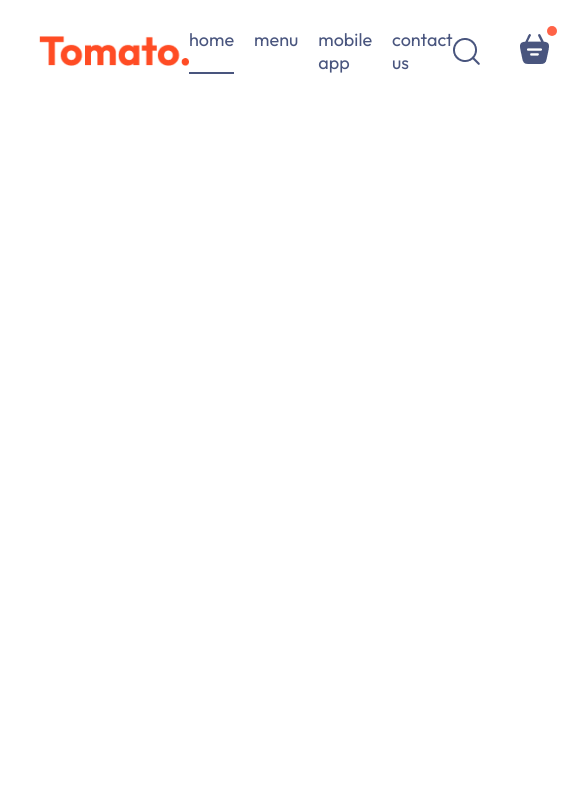
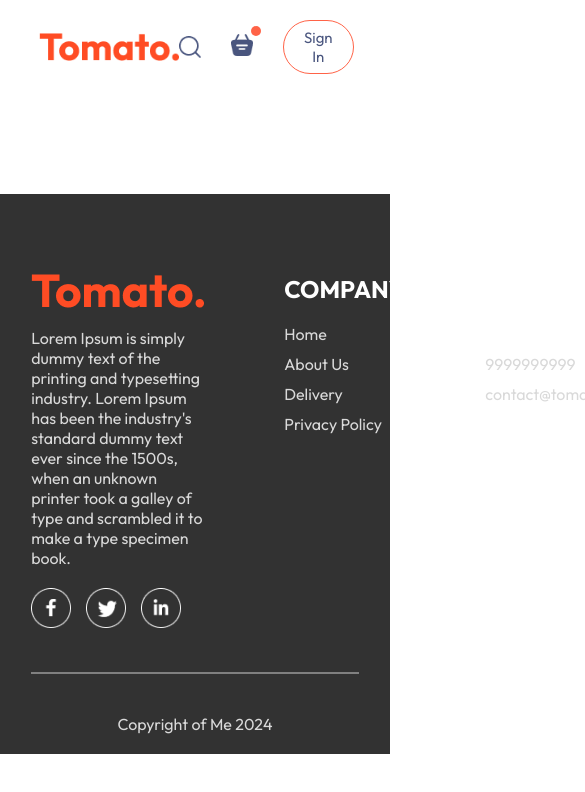
Before and after one commit to MJenius/BetterPESwiggy, a React (Vite) app in the folder frontend/: page /order in a window 390 px wide. Shown: the top 792 px of the page, 585 px wide, since content can reach past the window. Built offline with nearby package versions, Linux system fonts and the light colour scheme.

Commit message:
Login Popup and Screen Sizing

```diff
--- a/frontend/src/App.jsx
+++ b/frontend/src/App.jsx
@@ -1,12 +1,14 @@
-import React from 'react'
+import React, { useState } from 'react'
 import { Route, Routes } from 'react-router-dom'
 import Navbar from './components/Navbar/Navbar'
 import Home from './pages/Home/Home'
 import Cart from './pages/Cart/Cart'
 import PlaceOrder from './pages/PlaceOrder/PlaceOrder'
+import Footer from './components/Footer/Footer'
 
 const App = () => {
   return (
+    <>
       <div className='app'>
         <Navbar/>
         <Routes>
@@ -15,6 +17,8 @@
           <Route path="/order" element={<PlaceOrder/>}/>
         </Routes>
       </div>
+      <Footer/>
+    </>
   )
 }
 
--- /dev/null
+++ b/frontend/src/components/AppDownload/AppDownload.css
@@ -0,0 +1,26 @@
+.app-download {
+    margin: auto auto;
+    margin-top: 100px;
+    font-size: max(3vw,20px);
+    text-align: center;
+    font-weight: 500;
+}
+
+.app-download-platforms {
+    display: flex;
+    justify-content: center;
+    gap: max(2vw,10px);
+    margin-top: 40px;
+}
+
+.app-download-platforms img {
+    width: max(30vw,120px);
+    max-width: 180px;
+    transition: 0.5s;
+    cursor: pointer;
+}
+
+
+.app-download-platforms img:hover {
+    transform: scale(1.05);
+}
--- /dev/null
+++ b/frontend/src/components/AppDownload/AppDownload.jsx
@@ -0,0 +1,17 @@
+import React from 'react'
+import './AppDownload.css'
+import { assets } from '../../assets/assets'
+
+const AppDownload = () => {
+  return (
+    <div className='app-download' id='app-download'>
+      <p>For Better Experience Download <br/> Tomato App</p>
+      <div className='app-download-platforms'>
+        <img src={assets.play_store} alt=''/>
+        <img src={assets.app_store} alt=''/>
+      </div>
+    </div>
+  )
+}
+
+export default AppDownload
--- /dev/null
+++ b/frontend/src/components/Footer/Footer.css
@@ -0,0 +1,49 @@
+.footer {
+    color: #d9d9d9;
+    background-color: #323232;
+    display: flex;
+    flex-direction: column;
+    align-items: center;
+    gap: 20px;
+    padding: 20px 8vw;
+    padding-top: 80px;
+    margin-top: 100px;
+}
+
+.footer-content {
+    width: 100%;
+    display: grid;
+    grid-template-columns: 2fr 1fr 1fr;
+    gap: 80px;
+}
+
+.footer-content-left , .footer-content-right , .footer-content-center {
+    display: flex;
+    flex-direction: column;
+    align-items: start;
+    gap: 20px;
+}
+
+
+.footer-content-left li, .footer-content-right li, .footer-content-center li {
+    list-style: none;
+    margin-bottom: 10px;
+    cursor: pointer;
+}
+
+.footer-content-right h2, .footer-content-center h2 {
+    color: white;
+}
+
+.footer-social-icons img {
+    width: 40px;
+    margin-right: 15px;
+}
+
+.footer hr {
+    width: 100%;
+    height: 2px;
+    margin: 20px 0px;
+    background-color: grey;
+    border: none;
+}
--- /dev/null
+++ b/frontend/src/components/Footer/Footer.jsx
@@ -0,0 +1,41 @@
+import React from 'react'
+import './Footer.css'
+import { assets } from '../../assets/assets'
+
+const Footer = () => {
+  return (
+    <div className='footer' id='footer'>
+        <div className='footer-content'>
+            <div className='footer-content-left'>
+                <img src={assets.logo} alt=""></img>
+                <p>Lorem Ipsum is simply dummy text of the printing and typesetting industry. Lorem Ipsum has been the industry's standard dummy text ever since the 1500s, when an unknown printer took a galley of type and scrambled it to make a type specimen book.</p>
+                <div className='footer-social-icons'>
+                <img src={assets.facebook_icon} alt=""/>
+                <img src={assets.twitter_icon} alt=""/>
+                <img src={assets.linkedin_icon} alt=""/>
+                </div>
+            </div>
+            <div className='footer-content-center'>
+                <h2>COMPANY</h2>
+                <ul>
+                    <li>Home</li>
+                    <li>About Us</li>
+                    <li>Delivery</li>
+                    <li>Privacy Policy</li>
+                </ul>
+            </div>
+            <div className='footer-content-right'>
+                <h2>GET IN TOUCH</h2>
+                <ul>
+                    <li>9999999999</li>
+                    <li>contact@tomato.com</li>
+                </ul>
+            </div>
+        </div>
+        <hr/>
+        <p className='footer-copyright'>Copyright of Me 2024</p>
+    </div>
+  )
+}
+
+export default Footer
--- a/frontend/src/components/Header/Header.css
+++ b/frontend/src/components/Header/Header.css
@@ -38,3 +38,24 @@
     font-size: max(1vw,13px);
     border-radius: 50px;
 }
+
+@media (max-width:1050px) {
+    .header {
+        height: 38vw;
+    }
+    .header-contents {
+        max-width: 45%;
+    }
+}
+
+@media (max-width:7500px) {
+    .header-contents {
+        max-width: 55%;
+    }
+    .header-contents p {
+        display: none;
+    }
+    .header-contents button {
+        padding: 2vw 4vw;
+    }
+}
--- a/frontend/src/components/Navbar/Navbar.css
+++ b/frontend/src/components/Navbar/Navbar.css
@@ -60,3 +60,48 @@
     top: -8px;
     right: -8px;
 }
+
+@media (max-width:1050px) {
+    .navbar .logo{
+        width: 140px;
+    }
+    .navbar-menu {
+        gap: 20px;
+        font-size: 17px;
+    }
+    .navbar-right {
+        gap: 30px;
+    }
+    .navbar-right img {
+        width: 22px;
+    }
+    .navbar-right button {
+        padding: 8px 25px;
+    }
+}
+
+@media (max-width:900px) {
+    .navbar .logo{
+        width: 120;
+    }
+    .navbar-menu {
+        gap: 15px;
+        font-size: 16px;
+    }
+    .navbar-right {
+        gap: 20;
+    }
+    .navbar-right img {
+        width: 20;
+    }
+    .navbar-right button {
+        padding: 7px 20px;
+        font-size: 15px;
+    }
+}
+
+@media (max-width:750px) {
+    .navbar-menu {
+        display: none;
+    }
+}
--- a/frontend/src/pages/Home/Home.jsx
+++ b/frontend/src/pages/Home/Home.jsx
@@ -4,6 +4,8 @@
 import ExploreMenu from '../../components/ExploreMenu/ExploreMenu'
 import { useState } from 'react'
 import FoodDisplay from '../../components/FoodDisplay/FoodDisplay'
+import AppDownload from '../../components/AppDownload/AppDownload'
+
 const Home = () => {
 
   const [category,setCategory] = useState("All");
@@ -13,6 +15,7 @@
       <Header/>
       <ExploreMenu category={category} setCategory={setCategory}/>
       <FoodDisplay category={category}/>
+      <AppDownload/>
     </div>
   )
 }
```
Also changed, not shown: frontend/src/components/LoginPopup/LoginPopup.jsx (added, +12 -0 lines), frontend/index.html (line endings or trailing spaces), frontend/src/components/LoginPopup/LoginPopup.css (added). Lines whose indentation alone changed are shown as unchanged.
